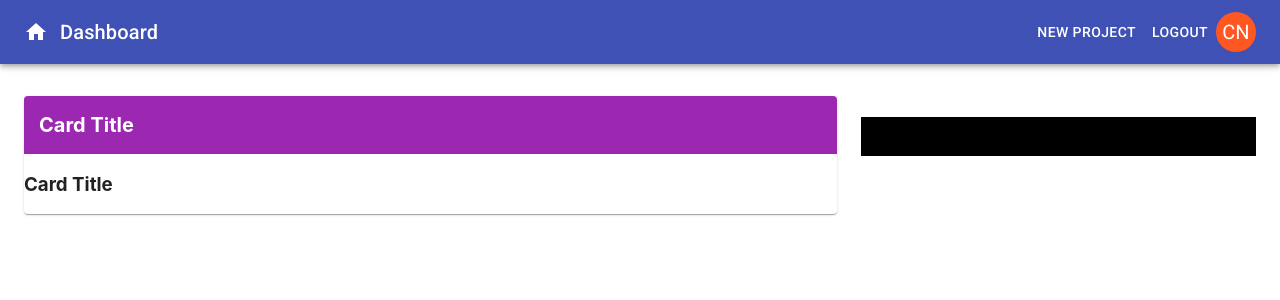
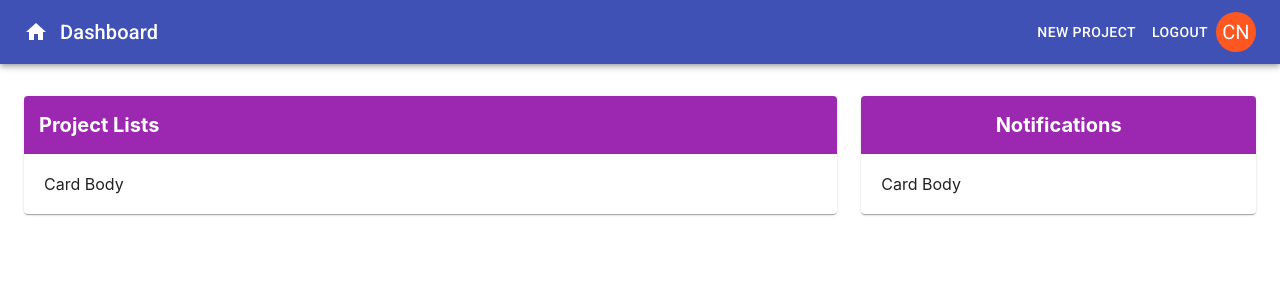
Before and after one commit to Chethan-170/react-firebase, a React (Create React App) app: page / in a window 1280 px wide. Shown: the top 300 px of the page. Built offline with nearby package versions, Linux system fonts and the light colour scheme.

Commit message:
small changes

```diff
--- a/src/Style.js
+++ b/src/Style.js
@@ -1,7 +1,7 @@
 import { makeStyles } from '@material-ui/core/styles';
 const myStyle = makeStyles((theme)=>({
     container:{
-        marginTop: '20px !important'
+        marginTop: '20px'
     },
     gridItem : {
         width: '100%'
@@ -11,8 +11,11 @@ const myStyle = makeStyles((theme)=>({
         margin: 0,
         backgroundColor: '#9c27b0',
         color: 'white',
-        fontSize: '20px !important',
+        fontSize: '20px',
         fontWeight: 'bold'
+    },
+    cardBody:{
+        margin: '20px'
     }
 }));
 export default myStyle;
--- a/src/components/dashboard/DashBoard.js
+++ b/src/components/dashboard/DashBoard.js
@@ -11,13 +11,18 @@ const DashBoard = ()=>{
                 <Grid item className={classes.gridItem} lg={8} md={12}>
                     <Card>
                         <CardContent style={{padding:'0'}}>
-                            <div className={classes.cardTitle}>Card Title</div>
-                            <h3>Card Title</h3>
+                            <div className={classes.cardTitle}>Project Lists</div>
+                            <div className={classes.cardBody}>Card Body</div>
                         </CardContent>
                     </Card>
                 </Grid>
                 <Grid item className={classes.gridItem} lg={4} md={12}>
-                    <h1 style={{backgroundColor:'black'}}>bYE</h1>
+                    <Card>
+                        <CardContent style={{padding:'0'}}>
+                            <div className={classes.cardTitle} style={{textAlign:'center'}}>Notifications</div>
+                            <div className={classes.cardBody}>Card Body</div>
+                        </CardContent>
+                    </Card>
                 </Grid>
             </Grid>
         </Container>
```
